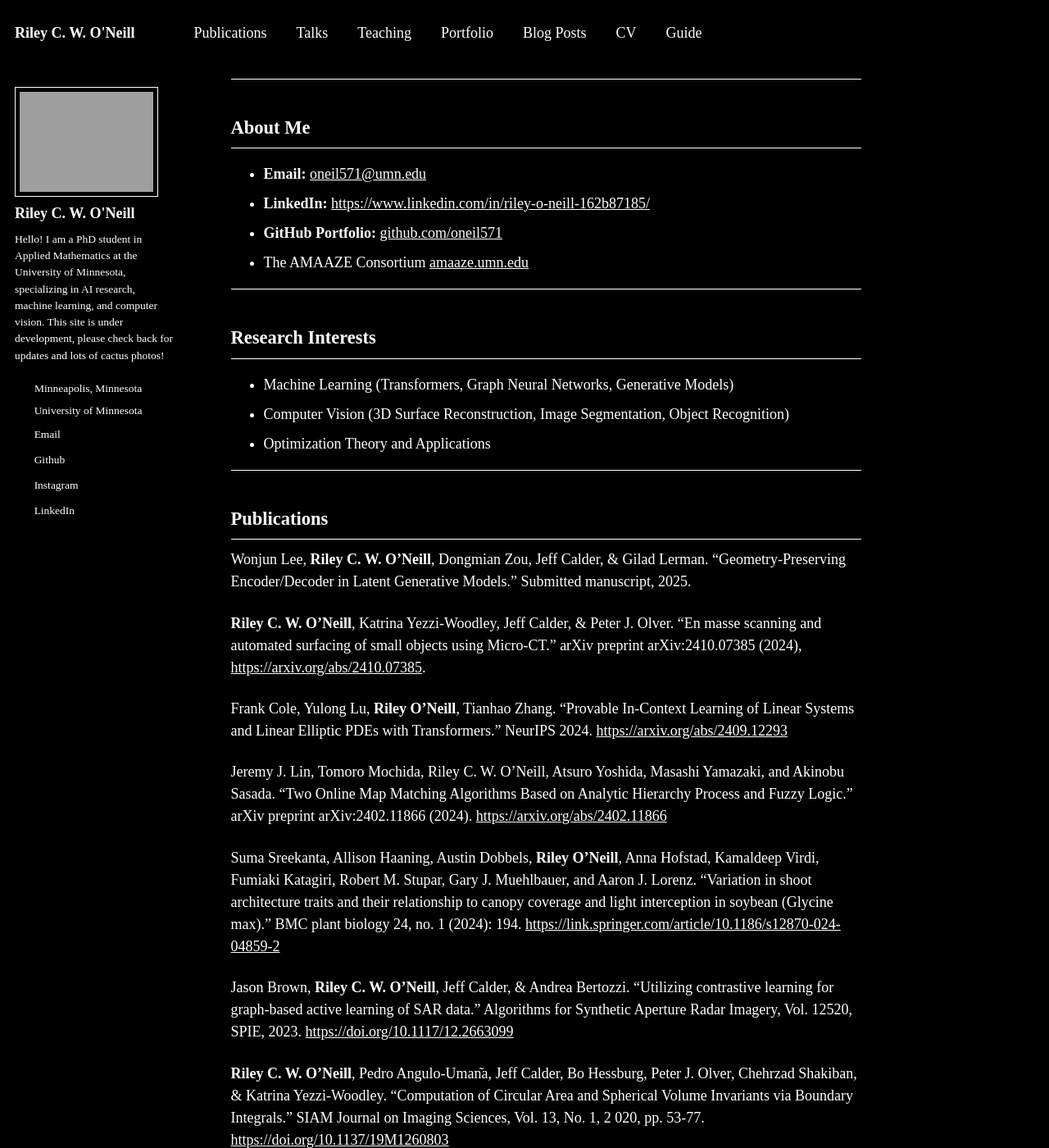
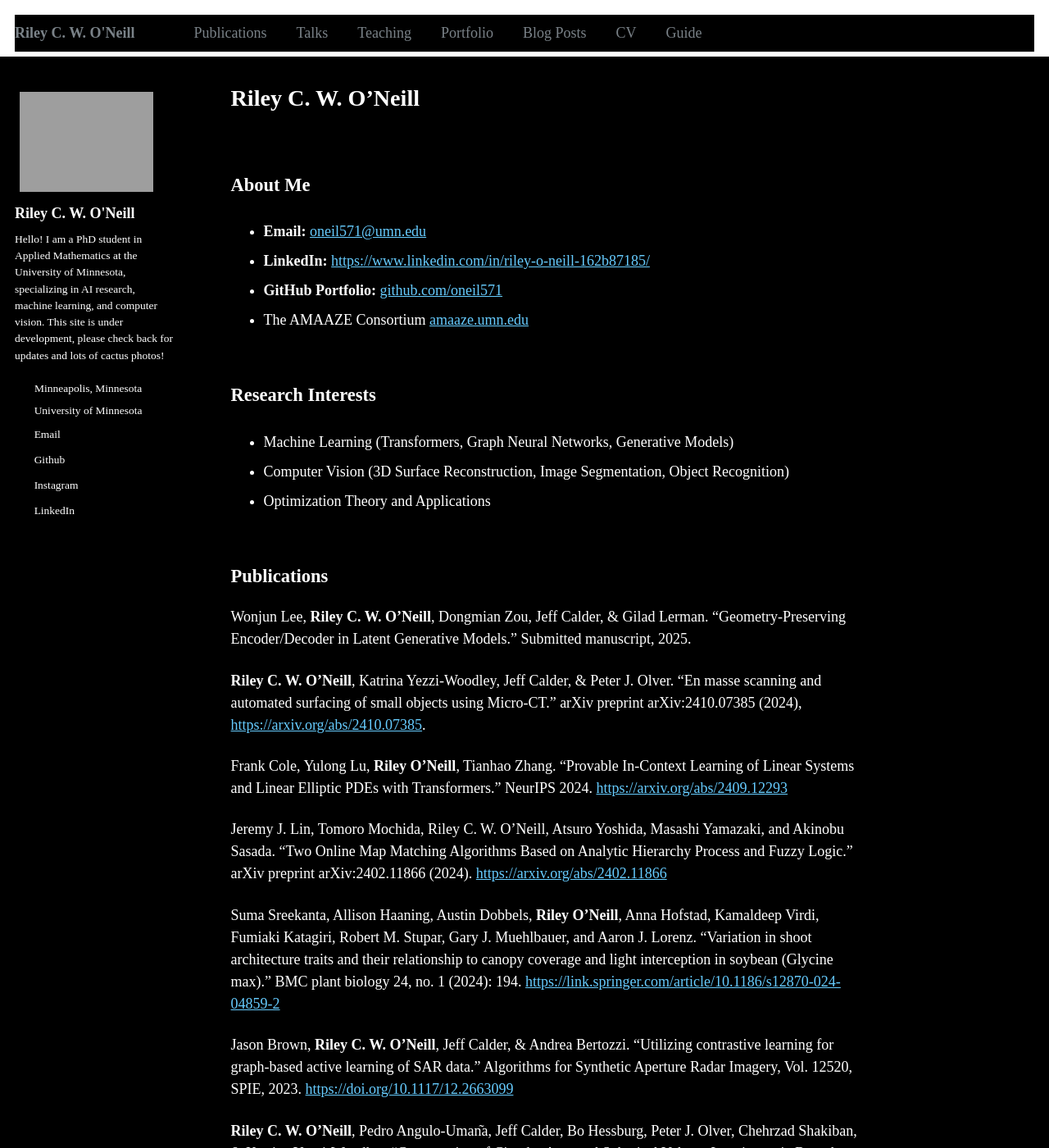
Before and after one commit to oneil571/oneil571.github.io, a Jekyll site: the page built from _pages/about.md, in a window 1280 px wide and 1400 px high. Shown: the whole window at 82% size. Built offline with Jekyll 4.4.1, drawn with Linux system fonts in a browser that asks for light colours.

Commit message:
let's give this a go

```diff
--- a/_sass/_base.scss
+++ b/_sass/_base.scss
@@ -313,5 +313,3 @@ b, i, strong, em, blockquote, p, q, span, figure, img, h1, h2, header, input, a,
   -webkit-transition: $global-transition;
   transition: $global-transition;
 }
-
-@import "custom-styles";
--- a/_sass/_variables.scss
+++ b/_sass/_variables.scss
@@ -63,10 +63,10 @@ $lighter-gray               : mix(#fff, $gray, 90%);
 
 $body-color                 : #000000;
 $background-color           : #000000;
-$code-background-color      : #fafafa;
-$code-background-color-dark : $light-gray;
+$code-background-color      : #ffffff;
+$code-background-color-dark : #000000;
 $text-color                 : #ffffff;
-$border-color               : #ffffff;
+$border-color               : #000000;
 
 $primary-color              : #7a8288;
 $success-color              : #62c462;
@@ -95,11 +95,11 @@ $soundcloud-color           : #ff3300;
 $stackoverflow-color        : #fe7a15;
 $tumblr-color               : #32506d;
 $twitter-color              : #55acee;
-$vimeo-color                : #1ab7ea;
+$vimeo-color                : #00eaff;
 $vine-color                 : #00bf8f;
 $youtube-color              : #bb0000;
 $xing-color                 : #006567;
-
+$href-color                : #00eaff;
 
 /* links */
 $link-color                 : $info-color;
--- a/_sass/minima/custom-styles.scss
+++ b/_sass/minima/custom-styles.scss
@@ -63,10 +63,10 @@ $lighter-gray               : mix(#fff, $gray, 90%);
 
 $body-color                 : #fff;
 $background-color           : #fff;
-$code-background-color      : #fafafa;
-$code-background-color-dark : $light-gray;
-$text-color                 : $dark-gray;
-$border-color               : $lighter-gray;
+$code-background-color      : #000000;
+$code-background-color-dark : #000000;
+$text-color                 : #ffffff;
+$border-color               : #000000;
 
 $primary-color              : #7a8288;
 $success-color              : #62c462;
```
